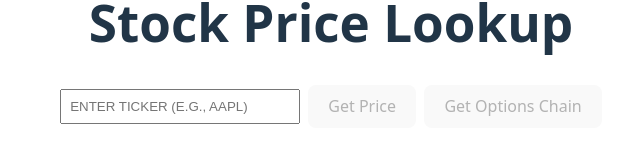
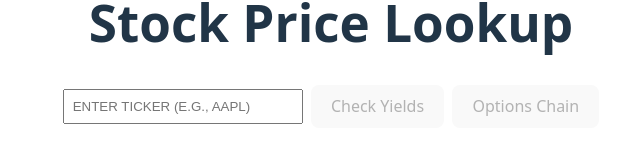
Before and after one commit to charmedvie/opselect, a React (Vite) app: page / in a window 1280 px wide. Shown: the part 356-518 px from the top of the page, without its empty margins (309-949 px from the left). Built offline with nearby package versions, Linux system fonts and the light colour scheme.

Commit message:
yield and minor updates

```diff
--- a/src/App.tsx
+++ b/src/App.tsx
@@ -30,7 +30,6 @@ export default function App() {
   const [symbol, setSymbol] = useState("");
   const [price, setPrice] = useState<number | null>(null);
   const [currency, setCurrency] = useState<string | null>(null);
-  const [loading, setLoading] = useState(false);
   const [err, setErr] = useState("");
 
   const [chainLoading, setChainLoading] = useState(false);
@@ -49,7 +48,6 @@ export default function App() {
       dte: Math.max(0, Math.ceil((Date.parse(ex.expiry) - now) / (1000 * 60 * 60 * 24))),
     }));
 
-    // collect candidates from nearest expiries to 7/14/21/30 DTE
     const callsAll: YieldRow[] = [];
     const putsAll: YieldRow[] = [];
 
@@ -71,12 +69,16 @@ export default function App() {
         const prob = probOTM(o.type, uPrice, o.strike, o.iv / 100, T);
         if (prob == null) continue;
 
+        // Keep only >= 60% OTM probability
+        const probPct = prob * 100;
+        if (probPct < 60) continue;
+
         const yPct = (o.bid / o.strike) * 100;
         const row: YieldRow = {
           strike: o.strike,
           bid: o.bid,
           yieldPct: yPct,
-          probOTM: prob * 100,
+          probOTM: probPct,
           dte: nearest.dte,
           delta: o.delta,
           iv: o.iv,
@@ -89,7 +91,7 @@ export default function App() {
       }
     }
 
-    // sort descending by yield and take top 5 per side (dedupe identical strike+expiry just in case)
+    // sort by yield desc, dedupe, top 10 per side
     const uniqKey = (r: YieldRow) => `${r.side}-${r.expiry}-${r.strike}`;
     const dedupe = (arr: YieldRow[]) => {
       const seen = new Set<string>();
@@ -101,23 +103,16 @@ export default function App() {
       return out;
     };
 
-    const callsTop = dedupe(callsAll).sort((a, b) => b.yieldPct - a.yieldPct).slice(0, 5);
-    const putsTop  = dedupe(putsAll ).sort((a, b) => b.yieldPct - a.yieldPct).slice(0, 5);
+    const callsTop = dedupe(callsAll).sort((a, b) => b.yieldPct - a.yieldPct).slice(0, 10);
+    const putsTop  = dedupe(putsAll ).sort((a, b) => b.yieldPct - a.yieldPct).slice(0, 10);
 
     return { callsTop, putsTop };
   }, [expiries, uPrice]);
 
   /* ---------- Actions ---------- */
-  const fetchPrice = async () => {
-    setErr("");
-    setPrice(null);
-    setCurrency(null);
-    const s = symbol.trim().toUpperCase();
-    setSymbol(s);
-    if (!s) return;
-
+  const updateQuote = async (s: string) => {
     try {
-      setLoading(true);
+      setErr("");
       const res = await fetch(`/api/quote?symbol=${encodeURIComponent(s)}`);
       const text = await res.text();
       if (!res.ok) throw new Error(text);
@@ -126,37 +121,50 @@ export default function App() {
       setPrice(json.price);
       setCurrency(json.currency ?? null);
     } catch (e: any) {
-      setErr(e?.message || "Fetch failed");
-    } finally {
-      setLoading(false);
+      setErr(e?.message || "Quote fetch failed");
+      setPrice(null);
+      setCurrency(null);
     }
   };
 
-  const fetchOptionsChain = async () => {
-    setChainErr("");
-    setChainLoading(true);
-    setExpiries([]);
-    setActiveIdx(0);
-    setUPrice(null);
+  const fetchOptions = async (s: string) => {
+    const url = `/api/options?symbol=${encodeURIComponent(s)}`;
+    const res = await fetch(url);
+    const text = await res.text();
+    if (!res.ok) throw new Error(text);
+    const json = JSON.parse(text);
+    if (!json?.expiries?.length) throw new Error("No options data found.");
+    setUPrice(typeof json.underlierPrice === "number" ? json.underlierPrice : null);
+    setExpiries(json.expiries);
+  };
 
+  // Check Yields: refresh quote then refresh options (yields use options)
+  const onCheckYields = async () => {
     const s = symbol.trim().toUpperCase();
     setSymbol(s);
-    if (!s) {
+    if (!s) return setErr("Enter a ticker first.");
+    setChainLoading(true);
+    setChainErr("");
+    try {
+      await updateQuote(s);
+      await fetchOptions(s);
+    } catch (e: any) {
+      setChainErr(e?.message || "Options fetch failed");
+    } finally {
       setChainLoading(false);
-      setChainErr("Enter a ticker first.");
-      return;
     }
+  };
 
+  // Options Chain button: refresh quote then options, same as above (but keeps table active)
+  const onOptionsChain = async () => {
+    const s = symbol.trim().toUpperCase();
+    setSymbol(s);
+    if (!s) return setErr("Enter a ticker first.");
+    setChainLoading(true);
+    setChainErr("");
     try {
-      const url = `/api/options?symbol=${encodeURIComponent(s)}`;
-      const res = await fetch(url);
-      const text = await res.text();
-      if (!res.ok) throw new Error(text);
-      const json = JSON.parse(text);
-
-      if (!json?.expiries?.length) throw new Error("No options data found.");
-      setUPrice(typeof json.underlierPrice === "number" ? json.underlierPrice : null);
-      setExpiries(json.expiries);
+      await updateQuote(s);
+      await fetchOptions(s);
     } catch (e: any) {
       setChainErr(e?.message || "Options fetch failed");
     } finally {
@@ -206,15 +214,15 @@ export default function App() {
         <input
           value={symbol}
           onChange={(e) => setSymbol(e.target.value.toUpperCase())}
-          onKeyDown={(e) => e.key === "Enter" && fetchPrice()}
+          onKeyDown={(e) => e.key === "Enter" && onCheckYields()}
           placeholder="Enter ticker (e.g., AAPL)"
           style={{ textTransform: "uppercase", padding: 8, minWidth: 220 }}
         />
-        <button onClick={fetchPrice} disabled={loading || !symbol.trim()}>
-          {loading ? "Loading…" : "Get Price"}
+        <button onClick={onCheckYields} disabled={chainLoading || !symbol.trim()}>
+          {chainLoading ? "Loading…" : "Check Yields"}
         </button>
-        <button onClick={fetchOptionsChain} disabled={chainLoading || !symbol.trim()}>
-          {chainLoading ? "Loading chain…" : "Get Options Chain"}
+        <button onClick={onOptionsChain} disabled={chainLoading || !symbol.trim()}>
+          {chainLoading ? "Loading…" : "Options Chain"}
         </button>
       </div>
 
@@ -228,23 +236,24 @@ export default function App() {
       )}
       {chainErr && <p style={{ color: "crimson", marginTop: 8 }}>{chainErr}</p>}
 
-      {/* Top Yields: one table per side, sorted by yield desc */}
+      {/* Top Yields: one table per side, sorted by yield desc, ProbOTM >= 60% */}
       {topYields && uPrice != null && (
         <div className="yields-panel">
           <div className="y-meta">
-            Underlier: <strong>{uPrice}</strong> • Yield = <code>bid / strike</code> • OTM only • Sorted by yield ↓
+            Underlier: <strong>{uPrice}</strong> • Yield = <code>bid / strike</code> • OTM only • Prob OTM ≥ 60% • Top 10
           </div>
 
           <div className="yields-grid">
             {/* Calls table */}
             <div className="yield-card">
-              <h4><span className="y-badge">Calls (Top 5 overall)</span></h4>
+              <h4><span className="y-badge">Calls (Top 10)</span></h4>
               <table className="yield-table">
                 <thead>
                   <tr>
                     <th>Strike</th>
                     <th>DTE</th>
                     <th>Bid</th>
+                    <th>Delta</th>
                     <th>Yield</th>
                     <th>Prob OTM</th>
                   </tr>
@@ -256,12 +265,13 @@ export default function App() {
                         <td style={{ textAlign: "left" }}>{r.strike}</td>
                         <td>{r.dte}</td>
                         <td>{fmtNum(r.bid)}</td>
+                        <td>{fmtDelta(r.delta)}</td>
                         <td>{fmtPct(r.yieldPct)}%</td>
                         <td>{fmtPct(r.probOTM)}%</td>
                       </tr>
                     ))
                   ) : (
-                    <tr><td colSpan={5} style={{ textAlign: "center" }}>—</td></tr>
+                    <tr><td colSpan={6} style={{ textAlign: "center" }}>—</td></tr>
                   )}
                 </tbody>
               </table>
@@ -269,13 +279,14 @@ export default function App() {
 
             {/* Puts table */}
             <div className="yield-card">
-              <h4><span className="y-badge">Puts (Top 5 overall)</span></h4>
+              <h4><span className="y-badge">Puts (Top 10)</span></h4>
               <table className="yield-table">
                 <thead>
                   <tr>
                     <th>Strike</th>
                     <th>DTE</th>
                     <th>Bid</th>
+                    <th>Delta</th>
                     <th>Yield</th>
                     <th>Prob OTM</th>
                   </tr>
@@ -287,12 +298,13 @@ export default function App() {
                         <td style={{ textAlign: "left" }}>{r.strike}</td>
                         <td>{r.dte}</td>
                         <td>{fmtNum(r.bid)}</td>
+                        <td>{fmtDelta(r.delta)}</td>
                         <td>{fmtPct(r.yieldPct)}%</td>
                         <td>{fmtPct(r.probOTM)}%</td>
                       </tr>
                     ))
                   ) : (
-                    <tr><td colSpan={5} style={{ textAlign: "center" }}>—</td></tr>
+                    <tr><td colSpan={6} style={{ textAlign: "center" }}>—</td></tr>
                   )}
                 </tbody>
               </table>
```
